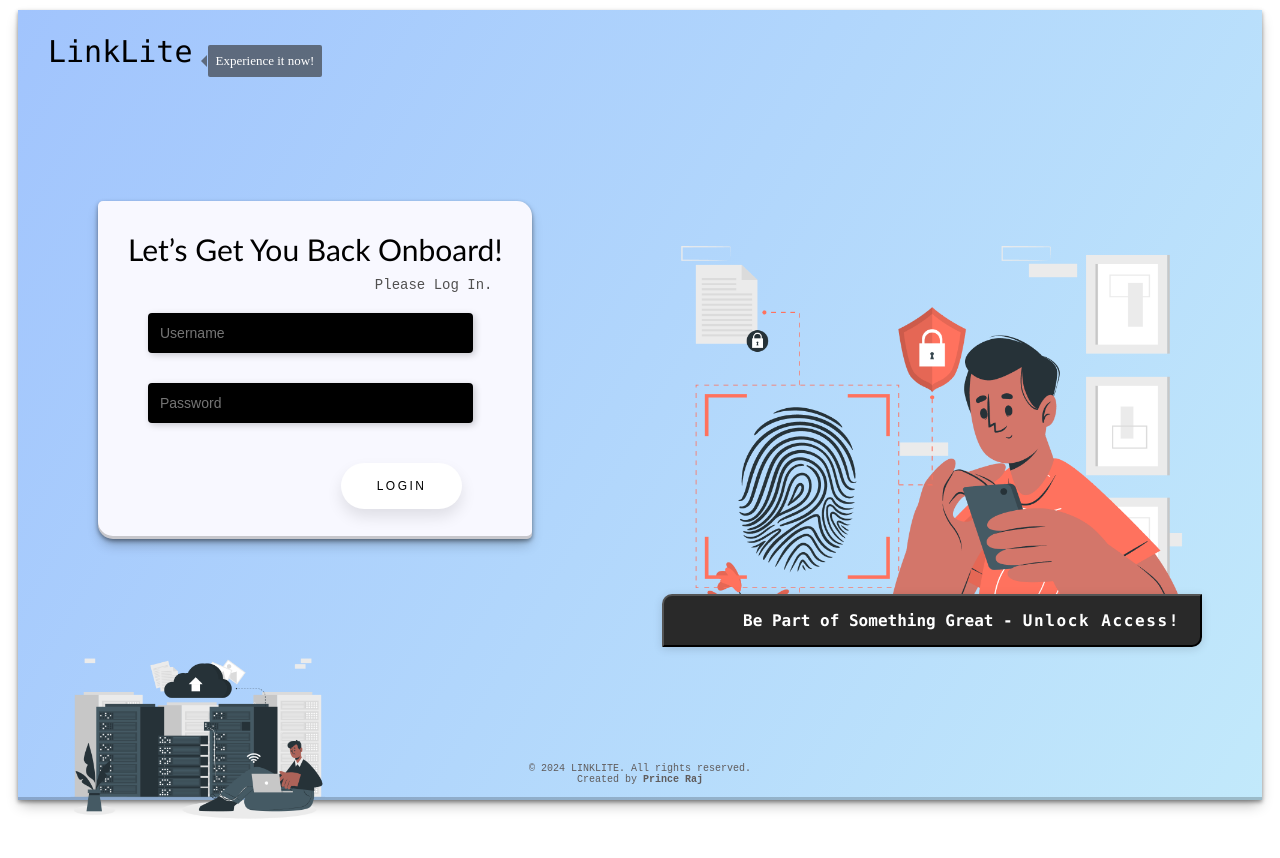
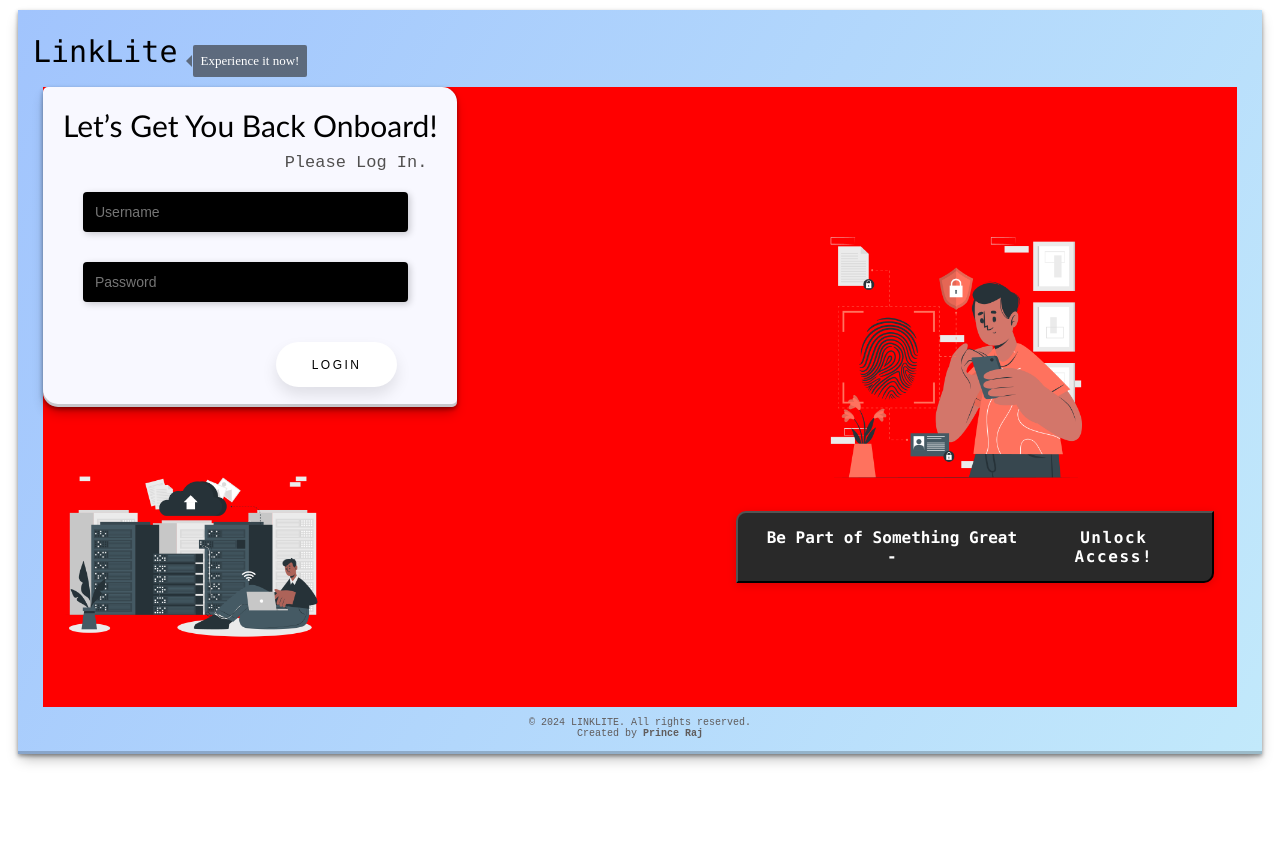
Before and after one commit to rajprince031/LinkLite, a React (Vite) app in the folder client/: page /login in a window 1280 px wide. Shown: the top 858 px of the page. After the commit the page ends 800 px from the top, so only its background shows below. Built offline with nearby package versions, Linux system fonts and the light colour scheme; no server answers.

Commit message:
update Home Page responsive

```diff
--- a/client/src/style/homeStyle.css
+++ b/client/src/style/homeStyle.css
@@ -131,10 +131,11 @@
 }
 
 .welcome_container {
-  margin-top: 30%;
+  background-color: red;
+  margin-top: 20%;
   background: #f8f8ff;
   max-width: 400px;
-  min-width: 300px;
+  min-width: 250px;
   display: flex;
   flex-wrap: wrap;
   border-radius: 5px 15px 5px 15px;
@@ -391,11 +392,29 @@
     flex-direction: column;
     align-items: center;
   }
+  .welcome_container .description {
+    font-size: 12px;
+  }
+
+.main_heading {
+  font-size: 23px;
+}
+.main_home_container{
+  margin:0px;
+  min-width: 340px;
+  min-height: 640px;
+}
+.title_name p{
+  font-size: 24px;
+}
+.bubble-left{
+  font-size: 10px;
+}
 }
 
 @media only screen and (max-width: 474px){
   .bubble-left{
-    visibility: hidden;
+    /* visibility: hidden; */
   }
 
 }
--- a/client/src/style/logInStyle.css
+++ b/client/src/style/logInStyle.css
@@ -1,30 +1,24 @@
 .main_login_container {
-min-height:95vh;
-  min-width: fit-content;
-  display: flex;
-  flex-direction: column;
-  justify-content: space-between;
+  min-height: fit-content;
   background-color: rgb(182, 172, 172);
   margin: 10px;
-  padding: 15px 30px 15px 30px;
+  padding: 15px;
   box-shadow: rgba(0, 0, 0, 0.4) 0px 2px 4px,
     rgba(0, 0, 0, 0.3) 0px 7px 13px -3px, rgba(0, 0, 0, 0.2) 0px -3px 0px inset;
   background-image: linear-gradient(120deg, #a1c4fd 0%, #c2e9fb 100%);
 }
 .login_sigup_box {
+  background-color: red;
   display: flex;
   justify-content: space-between;
   align-items: center;
-  /* background-color: yellow; */
-  max-height: 600px
+  margin:10px;
 }
 
 
 .full_left_box{
-    padding-top: 200px;
 display: flex;
 flex-direction: column;
-justify-content: flex-end;
 }
 
 .image_box1{
@@ -39,26 +33,22 @@ justify-content: flex-end;
 .login_box {
   display: flex;
   flex-direction: column;
-  margin: 50px;
   background: #f8f8ff;
   max-width: 400px;
-  min-width: 350px;
+  min-width: 300px;
   border-radius: 5px 15px 5px 15px;
   box-shadow: rgba(0, 0, 0, 0.4) 0px 2px 4px,
     rgba(0, 0, 0, 0.3) 0px 7px 13px -3px, rgba(0, 0, 0, 0.2) 0px -3px 0px inset;
-  padding: 30px;
+  padding: 20px;
 
 }
 
 .heading {
 
 }
-.main_heading {
-
-}
 .sub_heading {
   padding: 10px 10px 0px 10px;
-  font-size: 14px;
+  font-size: 17px;
   color: rgb(81, 80, 80);
   font-family: monospace;
   display: flex;
@@ -303,9 +293,38 @@ justify-content: flex-end;
 /* sign btn */
 
 .image_box2 {
-    min-height: 400px;
-  min-width: 600px;
+  max-height: 400px;
+  max-width: 600px;
+  min-height: 300px;
+  min-width: 300px;
+  width: 500px;
+  background-size:contain;
+  background-repeat: no-repeat;
+  background-position: center;
   background-image: url("../assets/illustrations/loginPage.png");
-  background-size: cover;
-  background-repeat: no-repeat;
+
 }
+
+
+
+@media only screen and (max-width: 700px){
+  .login_sigup_box{
+    display: flex;
+    flex-direction: column;
+    align-items: center;
+    justify-content: center;
+  }
+  .image_box2{
+    display: none;
+  }
+  .signup_box p{
+    display: none;
+  }
+}
+/*
+@media only screen and (max-width: 474px){
+  .bubble-left{
+    visibility: hidden;
+  }
+
+} */
```
